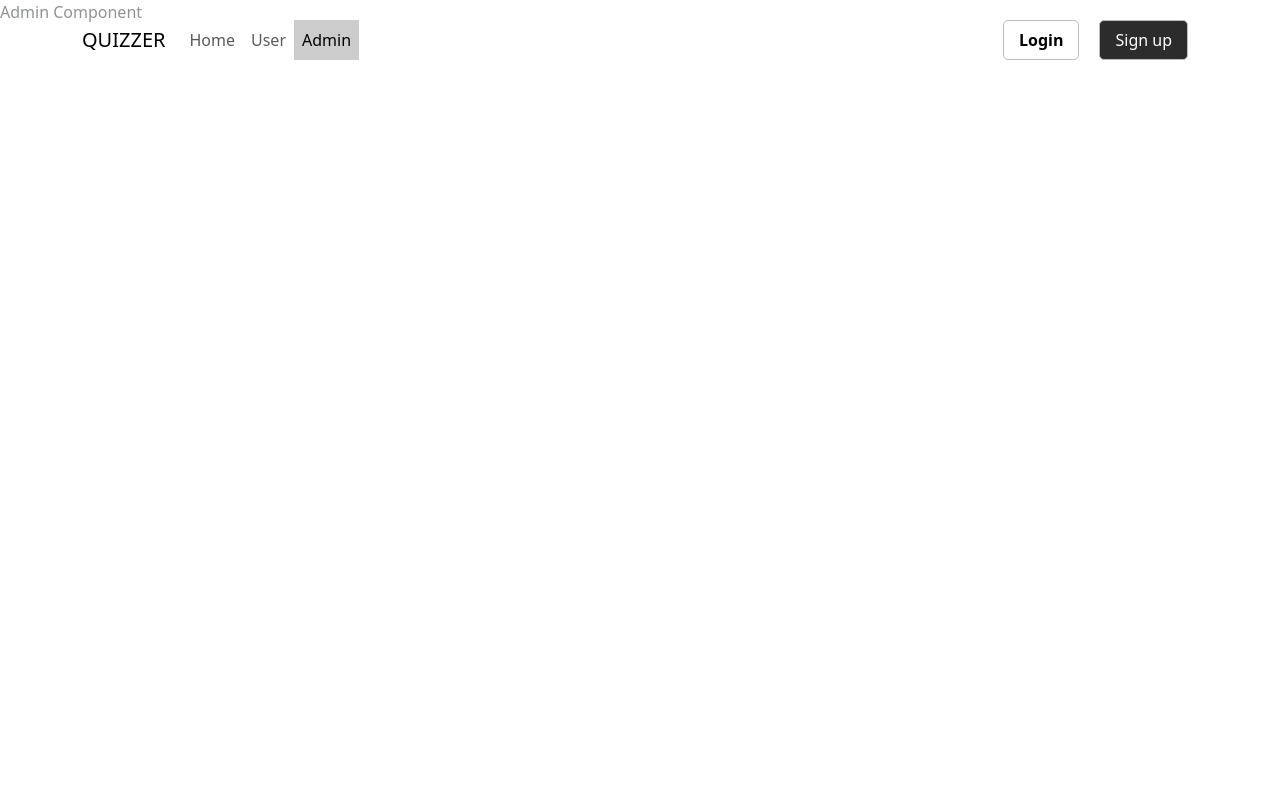
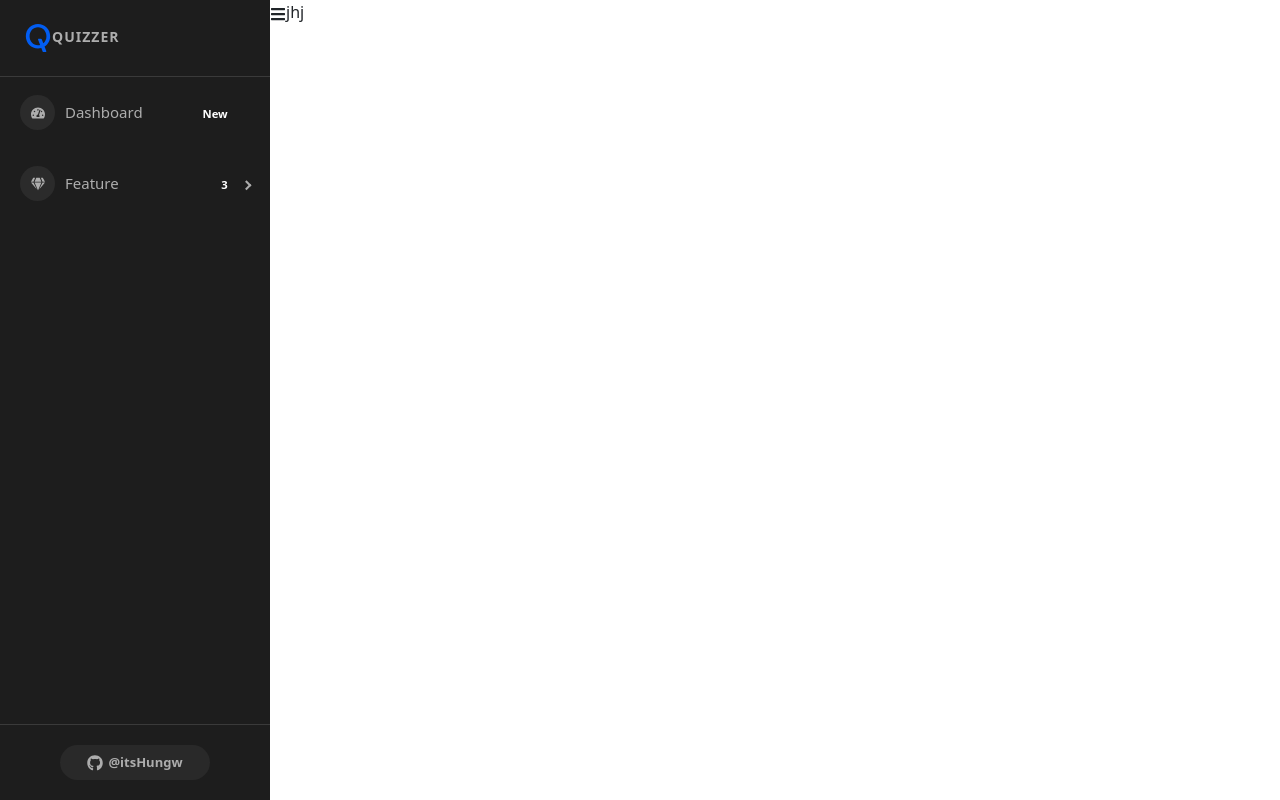
Before and after one commit to itsHungw/demo-Quizzer, a React (Create React App) app: page /admins in a window 1280 px wide. Built offline with nearby package versions, Linux system fonts and the light colour scheme.

Commit message:
video 55

```diff
--- a/package.json
+++ b/package.json
@@ -6,13 +6,18 @@
     "@testing-library/jest-dom": "5.16.4",
     "@testing-library/react": "13.3.0",
     "@testing-library/user-event": "13.5.0",
+    "axios": "0.27.2",
     "bootstrap": "^5.3.7",
     "react": "18.2.0",
     "react-bootstrap": "2.4.0",
     "react-dom": "18.2.0",
+    "react-icons": "^4.4.0",
+    "react-paginate": "8.1.3",
+    "react-pro-sidebar": "0.7.1",
     "react-redux": "8.0.1",
     "react-router-dom": "^6.3.0",
     "react-scripts": "5.0.1",
+    "react-toastify": "9.0.7",
     "redux": "4.2.0",
     "redux-devtools-extension": "2.13.9",
     "redux-thunk": "2.4.1",
--- a/src/App.scss
+++ b/src/App.scss
@@ -10,6 +10,11 @@
 
 .app-container {
   .header-container {
+    a.navbar-brand.active {
+      font-size: 30px;
+      font-weight: 500;
+    }
+
     .navbar {
       padding: 20px 0;
       z-index: 10;
@@ -78,12 +83,18 @@
     }
 
     .title-3 {
+      width: 31%;
+
       button {
         background-color: black;
         color: white;
         padding: 15px 20px;
         font-weight: 400;
         border-radius: 5px;
+      }
+
+      &:hover {
+        opacity: 0.6;
       }
     }
   }
--- a/src/components/Admin/Admin.js
+++ b/src/components/Admin/Admin.js
@@ -1,10 +1,21 @@
-
-
-
+import SideBar from "./SideBar"
+import './Admin.scss'
+import { FaBars } from "react-icons/fa"
+import { useState } from "react"
 
 const AdminPage = (props) => {
+    const [collapsed, setCollapsed] = useState(false)
+
     return (
-        <div>Admin Component</div>
+        <div className="admin-container">
+            <div className="admin-sidebar">
+                <SideBar collapsed={collapsed} />
+            </div>
+            <div className="admin-content">
+                <FaBars onClick={() => setCollapsed(!collapsed)} />
+                jhj
+            </div>
+        </div>
     )
 }
 
--- /dev/null
+++ b/src/components/Admin/Admin.scss
@@ -0,0 +1,40 @@
+.admin-container {
+    display: flex;
+
+    .admin-sidebar {
+        height: 100vh;
+    }
+
+    .sidebar-btn-wrapper {
+        display: flex;
+        align-items: center;
+        justify-content: center;
+
+        .sidebar-btn {
+            transition: width 0.3s;
+            width: 150px;
+            padding: 1px 15px;
+            border-radius: 40px;
+            background: rgba(255, 255, 255, 0.05);
+            color: #adadad;
+            text-decoration: none;
+            margin: 0 auto;
+            height: 35px;
+            display: flex;
+            align-items: center;
+            justify-content: center;
+            text-overflow: ellipsis;
+            overflow: hidden;
+
+            span {
+                margin-left: 5px;
+                font-size: 13px;
+            }
+
+            &:hover {
+                color: #ccc;
+            }
+        }
+    }
+
+}
--- /dev/null
+++ b/src/components/Admin/SideBar.js
@@ -0,0 +1,98 @@
+
+import 'react-pro-sidebar/dist/css/styles.css';
+
+import {
+    ProSidebar,
+    Menu,
+    MenuItem,
+    SubMenu,
+    SidebarHeader,
+    SidebarFooter,
+    SidebarContent,
+} from 'react-pro-sidebar';
+import { FaTachometerAlt, FaGem, FaList, FaGithub, FaRegLaughWink, FaHeart } from 'react-icons/fa';
+import sidebarBg from '../../assets/bg2.jpg';
+import { SiQualcomm } from "react-icons/si";
+import { MdDashboard } from "react-icons/md";
+
+
+
+const SideBar = ({ image, collapsed, toggled, handleToggleSidebar }) => {
+    return (
+        <>
+            <ProSidebar
+                image={image ? sidebarBg : false}
+                s
+                collapsed={collapsed}
+                toggled={toggled}
+                breakPoint="md"
+                onToggle={handleToggleSidebar}
+            >
+                <SidebarHeader>
+                    <div
+                        style={{
+                            padding: '24px',
+                            textTransform: 'uppercase',
+                            fontWeight: 'bold',
+                            fontSize: 14,
+                            letterSpacing: '1px',
+                            overflow: 'hidden',
+                            textOverflow: 'ellipsis',
+                            whiteSpace: 'nowrap',
+                        }}
+                    >
+                        <SiQualcomm size={'2em'} color='#025df1ff' />
+                        <span>QUIZZER</span>
+                    </div>
+                </SidebarHeader>
+
+                <SidebarContent>
+                    <Menu iconShape="circle">
+                        <MenuItem
+                            icon={<FaTachometerAlt />}
+                            suffix={<span className="badge red">New</span>}
+                        >
+                            Dashboard
+                        </MenuItem>
+                        {/* <MenuItem icon={<FaGem />}>Component</MenuItem> */}
+                    </Menu>
+                    <Menu iconShape="circle">
+                        <SubMenu
+                            suffix={<span className="badge yellow">3</span>}
+                            icon={<FaGem />}
+                            title={"Feature"}
+                        // icon={<FaRegLaughWink />}
+                        >
+                            <MenuItem>User management</MenuItem>
+                            <MenuItem>Quiz test management</MenuItem>
+                            <MenuItem>Question management</MenuItem>
+                        </SubMenu>
+
+                    </Menu>
+                </SidebarContent>
+
+                <SidebarFooter style={{ textAlign: 'center' }}>
+                    <div
+                        className="sidebar-btn-wrapper"
+                        style={{
+                            padding: '20px 24px',
+                        }}
+                    >
+                        <a
+                            href="https://github.com/itsHungw"
+                            target="_blank"
+                            className="sidebar-btn"
+                            rel="noopener noreferrer"
+                        >
+                            <FaGithub />
+                            <span style={{ whiteSpace: 'nowrap', textOverflow: 'ellipsis', overflow: 'hidden', fontWeight: '700' }}>
+                                @itsHungw
+                            </span>
+                        </a>
+                    </div>
+                </SidebarFooter>
+            </ProSidebar>
+        </>
+    )
+}
+export default SideBar
--- a/src/index.js
+++ b/src/index.js
@@ -18,8 +18,8 @@
         <Route path="/" element={<App />} >
           <Route index element={<HomePage />} />
           <Route path="users" element={<UserPage />} />
-          <Route path="admins" element={<AdminPage />} />
         </Route>
+        <Route path="admins" element={<AdminPage />} />
 
       </Routes>
     </BrowserRouter>
```
Also changed, not shown: src/assets/bg2.jpg (added), 1 other file (tests, documents, lock files or other folders).
